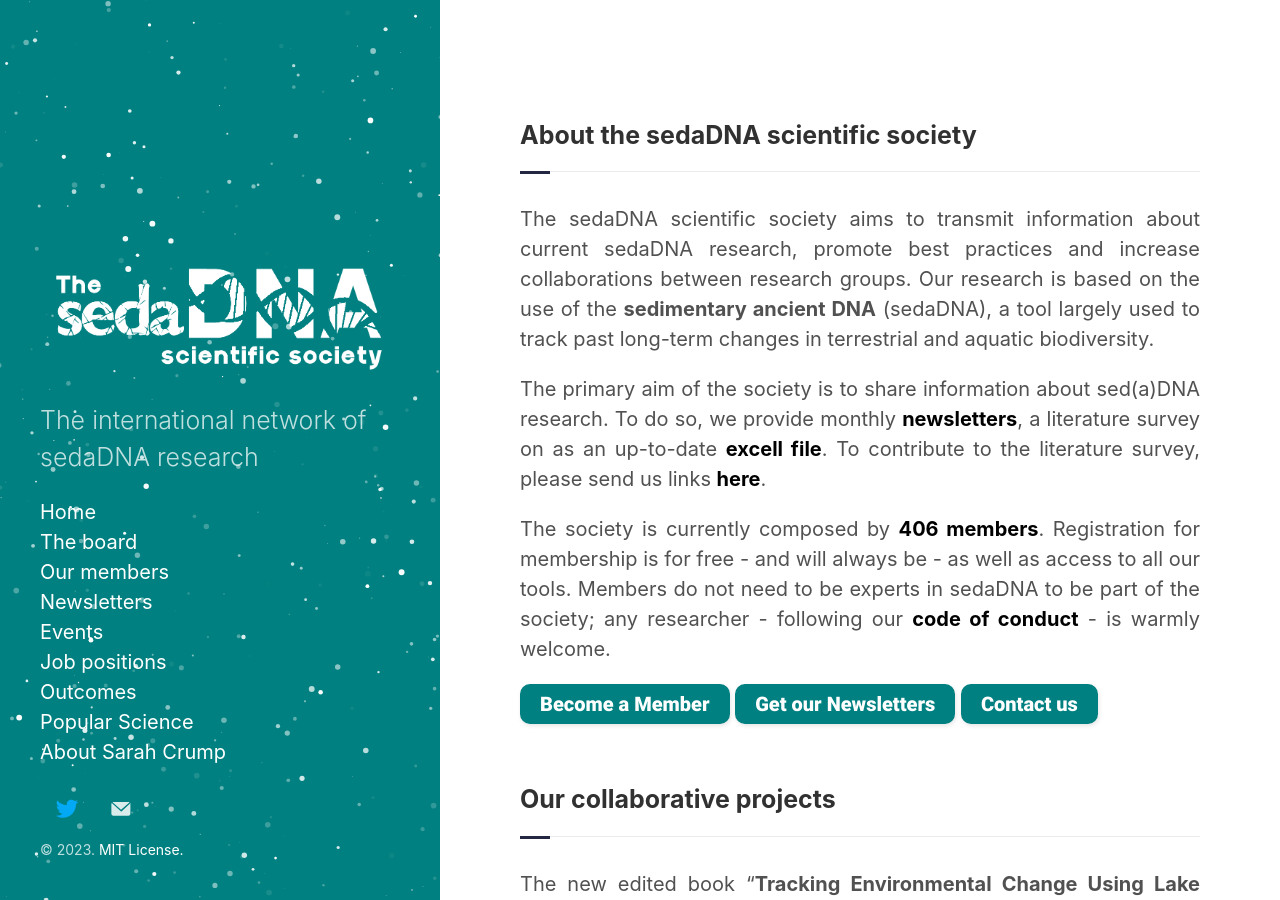
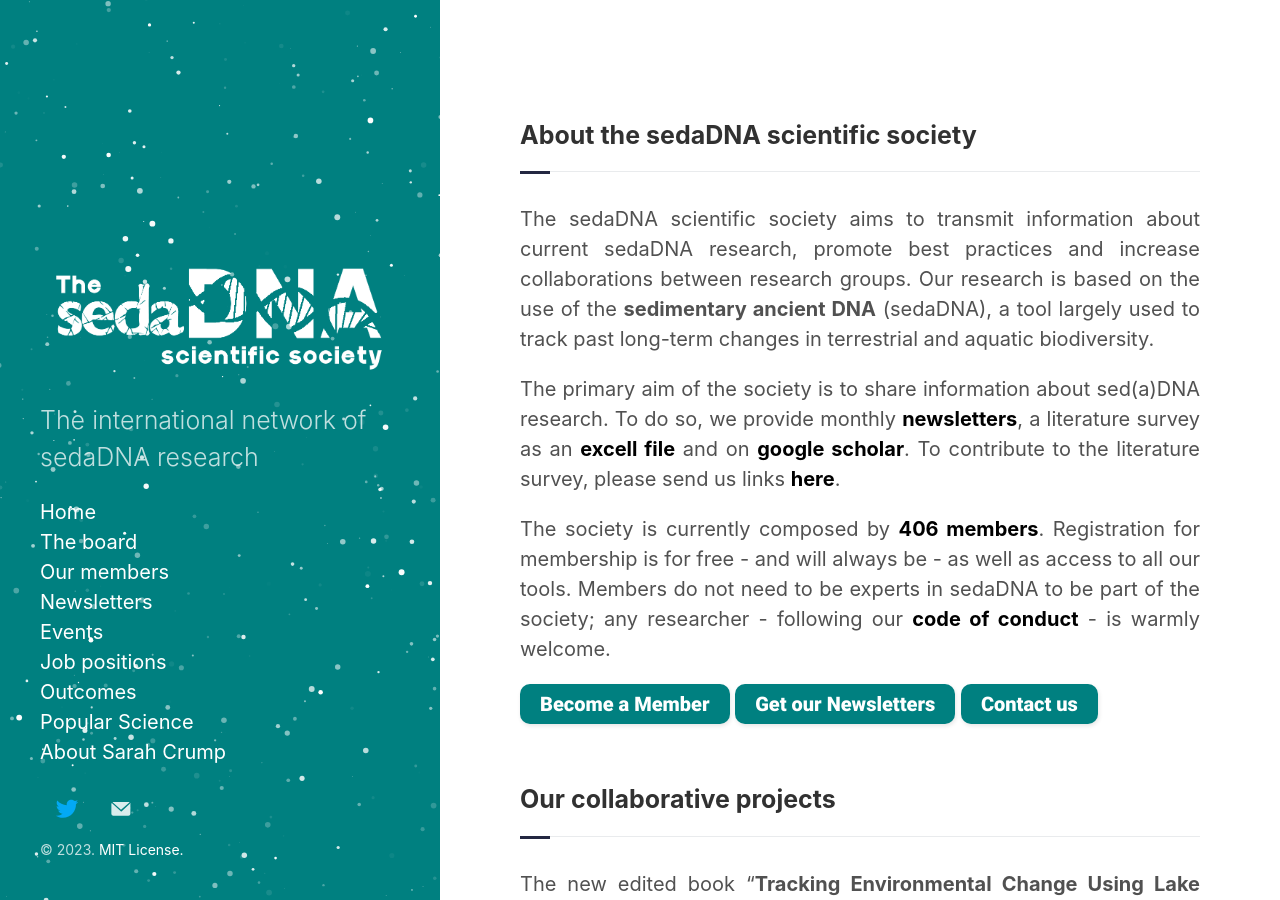
Before and after one commit to sedadna/sedadna.github.io, a Jekyll site: the page built from index.html, in a window 1280 px wide and 900 px high. Built offline with Jekyll 4.4.1, drawn with Linux system fonts in a browser that asks for light colours; the list of posts is cut into pages by our own code.

Commit message:
Update index.html

```diff
--- a/index.html
+++ b/index.html
@@ -5,7 +5,7 @@ layout: category
 <div class="intro">
 <h3 class="section-title underline">About the sedaDNA scientific society</h3>
 <p>The sedaDNA scientific society aims to transmit information about current sedaDNA research, promote best practices and increase collaborations between research groups. Our research is based on the use of the <b>sedimentary ancient DNA</b> (sedaDNA), a tool largely used to track past long-term changes in terrestrial and aquatic biodiversity. </p>
-<p>The primary aim of the society is to share information about sed(a)DNA research. To do so, we provide monthly <a href="/category/news.html"><b>newsletters</b></a>, a literature survey on as an up-to-date <a href="https://drive.google.com/file/d/1fZKL1Vb0xhpDSuqNx_JnYAk0KXEtF0PS/view" target="_blank"><b>excell file</b></a>. To contribute to the literature survey, please send us links <a href="https://forms.gle/QoiCgaFWf9o7juVQ9" target="_blank"><b>here</b></a>.</p>
+<p>The primary aim of the society is to share information about sed(a)DNA research. To do so, we provide monthly <a href="/category/news.html"><b>newsletters</b></a>, a literature survey as an <a href="https://drive.google.com/file/d/1fZKL1Vb0xhpDSuqNx_JnYAk0KXEtF0PS/view" target="_blank"><b>excell file</b></a> and on <a href="https://drive.google.com/file/d/1fZKL1Vb0xhpDSuqNx_JnYAk0KXEtF0PS/view" target="_blank"><b>google scholar</b></a>. To contribute to the literature survey, please send us links <a href="https://forms.gle/QoiCgaFWf9o7juVQ9" target="_blank"><b>here</b></a>.</p>
 <p>The society is currently composed by <a href="/category/members.html"> <b>406 members</b></a>. Registration for membership is for free - and will always be - as well as access to all our tools. Members do not need to be experts in sedaDNA to be part of the society; any researcher - following our <a href="/category/code.html"><b>code of conduct</b></a> - is warmly welcome.</p>
 <button class="button-join" role="button" onclick="window.open('https://forms.gle/sNqK3VUjHhqUXwbq9','_blank')" type="button">Become a Member</button>
 <button class="button-join" role="button" onclick="window.open('https://forms.gle/icM9hT6uxy7oGmsUA','_blank')" type="button">Get our Newsletters</button>
```
